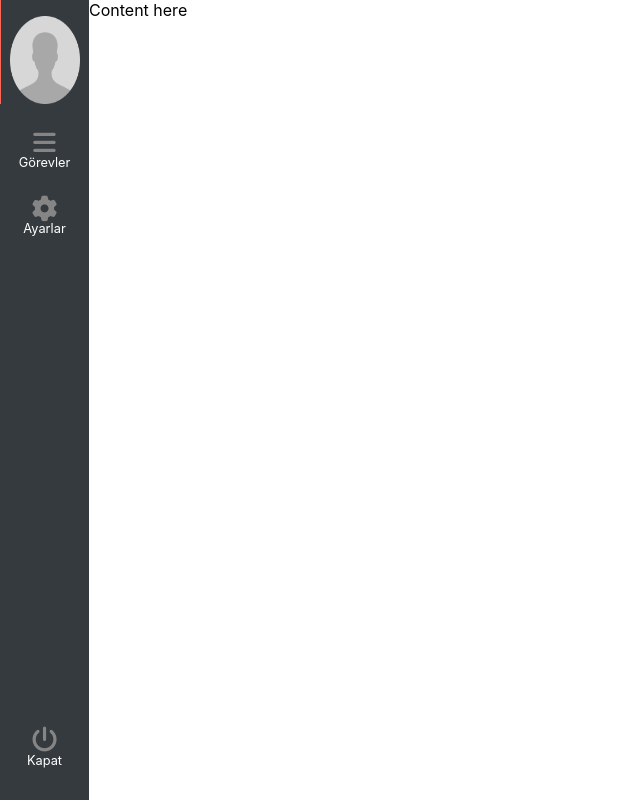
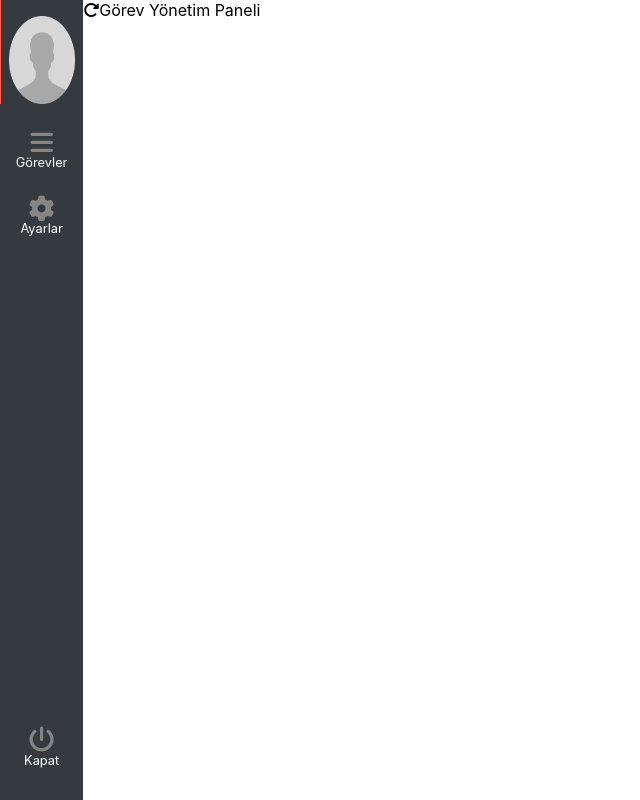
Before and after one commit to brkcrdk/todo, a React (Create React App) app: page / in a window 1280 px wide. Shown: the whole page, without its empty margins (0-640 px from the left). Built offline with nearby package versions, Linux system fonts and the light colour scheme.

Commit message:
Content container added

```diff
--- a/src/Components/Main/Main.jsx
+++ b/src/Components/Main/Main.jsx
@@ -1,10 +1,9 @@
 import React, { useState } from "react";
 import "./main.scss";
 import Sidebar from "../Sidebar/Sidebar";
-
+import Navbar from "../Navbar/Navbar";
 const Main = () => {
   const [arr, setArr] = useState([1, 2, 3, 4, 5, 6]);
-  const [toggle, setToggle] = useState(false);
   const swap = (array, idx1) => {
     const newArray = array.slice();
     newArray[idx1] = array[idx1 + 1];
@@ -16,21 +15,13 @@ const Main = () => {
     const newArry = swap(arr, index);
     setArr(newArry);
   };
-  const handleToggle = () => {
-    const sidebar = document.getElementById("sidebar-container");
-    if (toggle) {
-      sidebar.style.maxWidth = 0;
-      setToggle(false);
-    } else {
-      sidebar.style.maxWidth = "6.5em";
-      setToggle(true);
-    }
-  };
+
   return (
     <div id="main-container">
       <Sidebar />
-      <span onClick={handleToggle}>X</span>
-      <div>Content here</div>
+      <div id="content-container">
+        <Navbar />
+      </div>
     </div>
   );
 };
--- a/src/Components/Main/main.scss
+++ b/src/Components/Main/main.scss
@@ -4,12 +4,9 @@
   display: flex;
   max-width: 1441px;
   margin: 0 auto;
-  > span {
-    @include mobileS {
-      display: block;
-    }
-    @include mobileTablet {
-      display: none;
-    }
-  }
 }
+
+#content-container {
+  display: grid;
+  width: 100%;
+}
--- /dev/null
+++ b/src/Components/Navbar/Navbar.jsx
@@ -0,0 +1,27 @@
+import React, { useState } from "react";
+import "./navbar.scss";
+const Navbar = () => {
+  const [toggle, setToggle] = useState(false);
+
+  const handleToggle = () => {
+    const sidebar = document.getElementById("sidebar-container");
+    if (toggle) {
+      sidebar.style.maxWidth = 0;
+      setToggle(false);
+    } else {
+      sidebar.style.maxWidth = "6.5em";
+      setToggle(true);
+    }
+  };
+  return (
+    <div id="navbar-container">
+      <i className="fas fa-bars" onClick={handleToggle} />
+      <div>
+        <i className="fas fa-redo-alt" />
+        <span>Görev Yönetim Paneli</span>
+      </div>
+    </div>
+  );
+};
+
+export default Navbar;
--- /dev/null
+++ b/src/Components/Navbar/navbar.scss
@@ -0,0 +1,14 @@
+@import "../../utils.scss";
+
+#navbar-container {
+  > i {
+    @include mobileS {
+      display: block;
+      font-size: 1.3em;
+      margin: 1em;
+    }
+    @include mobileTablet {
+      display: none;
+    }
+  }
+}
```
